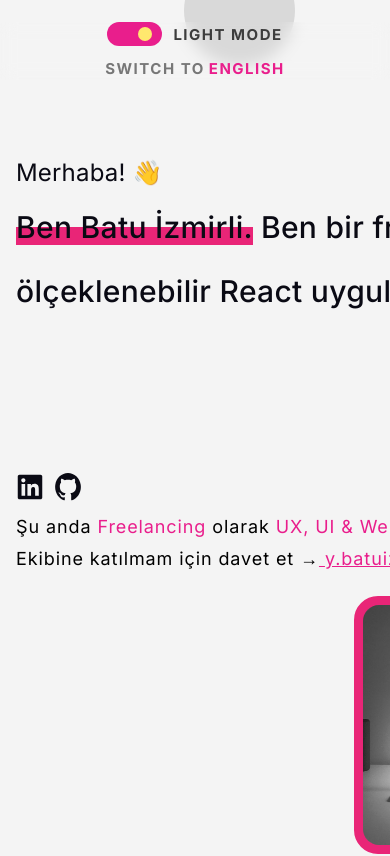
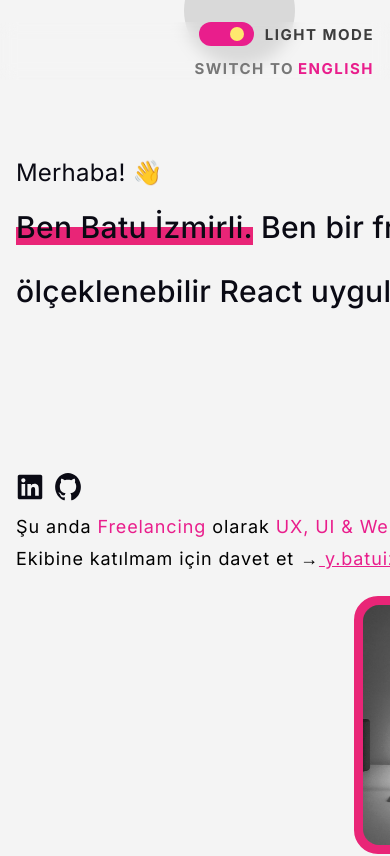
Before and after one commit to batuizmirli/Kisisel-Web-Sitesi, a React (Vite) app: page / in a window 390 px wide. Shown: the top 856 px of the page. Built offline with nearby package versions, Linux system fonts and the light colour scheme; no server answers; a web font is replaced by a local one.

Commit message:
Fix mobile dark mode footer overlay pseudo elements and header alignment

```diff
--- a/src/App.css
+++ b/src/App.css
@@ -1186,7 +1186,7 @@ main {
 /* RESPONSIVE */
 @media (max-width: 1024px) {
   .header-content {
-    justify-content: center;
+    justify-content: flex-end;
   }
 
   .floating-badge {
@@ -1259,7 +1259,11 @@ main {
   .controls {
     gap: 10px;
     flex-wrap: wrap;
-    justify-content: center;
+    justify-content: flex-end;
+  }
+
+  .footer-title span::after {
+    display: none;
   }
 
   .theme-pill,
@@ -1304,7 +1308,8 @@ main {
 
   #skills::before,
   #skills::after,
-  #about::after {
+  #about::after,
+  .hero-grid::after {
     display: none;
   }
 
```
